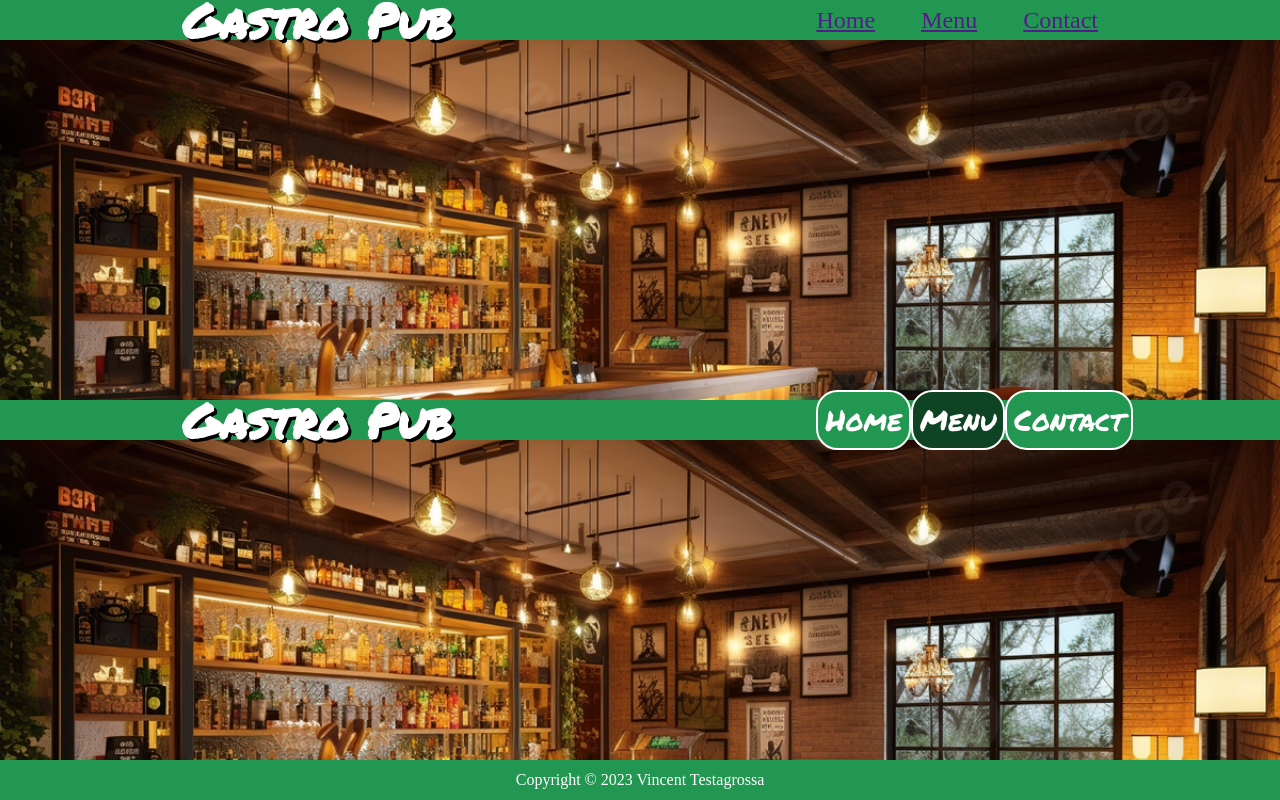
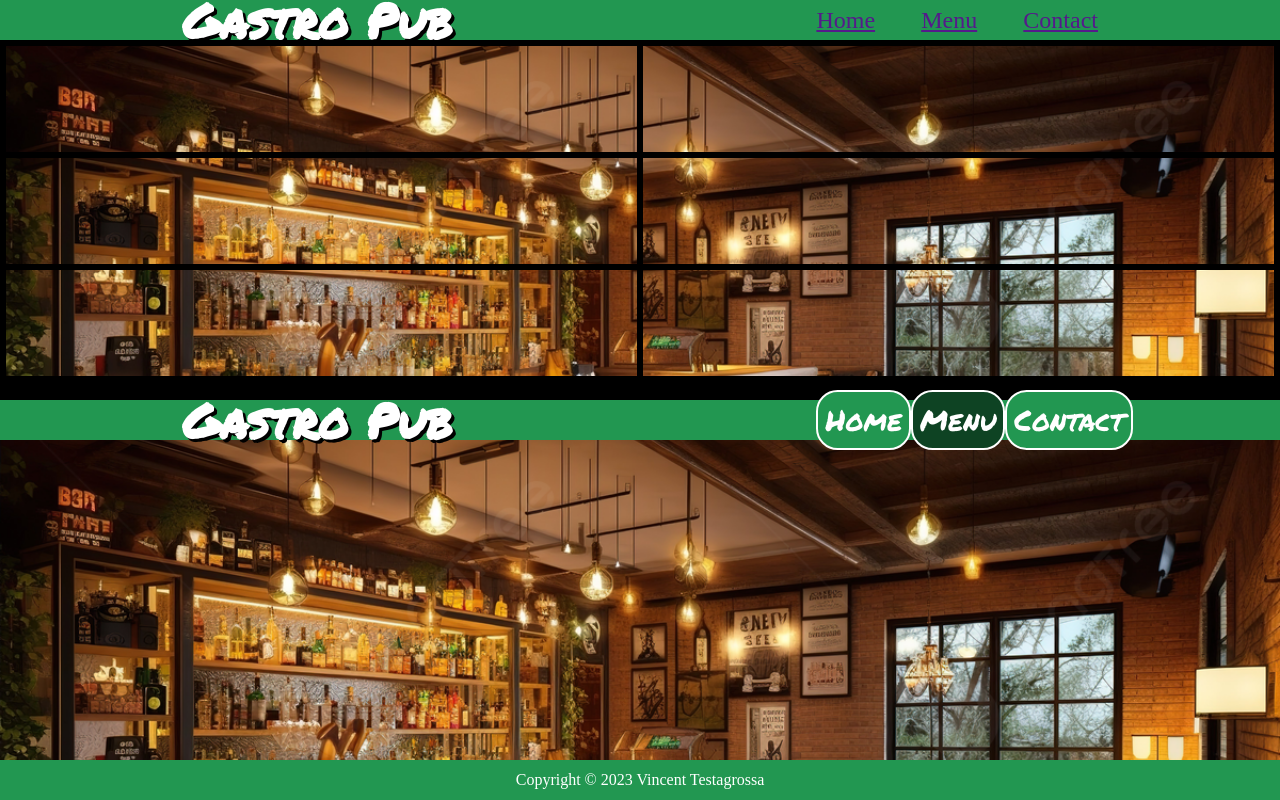
Before and after one commit to vtestagrossa/restaurant, a website built with webpack: page src/index.html in a window 1280 px wide. Both pictures are taken after a click on the button "Menu". Built offline with nearby package versions, Linux system fonts and the light colour scheme.

Commit message:
added layout framework to menu.js. Need to fill the menu items with actual content

```diff
--- a/src/home.js
+++ b/src/home.js
@@ -1,6 +1,7 @@
 function createTop() {
     const top = document.createElement('div');
     top.classList.add('hero-top');
+    top.classList.add('slideInLeft');
     const heroLogo = document.createElement('div');
     heroLogo.classList.add('hero-logo');
     const heading = document.createElement('h1');
@@ -18,6 +19,7 @@ function createTop() {
 function createBottom(){
     const bottom = document.createElement('div');
     bottom.classList.add('hero-bottom');
+    bottom.classList.add('slideInLeft');
     const locationHeading = document.createElement('h2');
     locationHeading.textContent = "Location:";
     const location = document.createElement('a');
--- a/src/menu.js
+++ b/src/menu.js
@@ -1,8 +1,26 @@
-//TODO: Implement and include in website.js
+function createMenuContainer(){
+    const menuContainer = document.createElement('div');
+    menuContainer.classList.add('menu-container');
+    menuContainer.classList.add('slideInLeft');
 
+    return menuContainer;
+}
+function createMenuItem(){
+    //TODO: add item name and description to args
+    const menuItem = document.createElement('div');
+    menuItem.classList.add('menu-item');
+
+    return menuItem;
+}
 function loadMenu(){
     const container = document.getElementById('hero-frame');
     container.textContent = "";
+    const menuContainer = createMenuContainer();
+    for (let i = 0; i < 12; i++){
+        menuContainer.appendChild(createMenuItem());
+    }
+
+    container.appendChild(menuContainer);
 }
 
 export default loadMenu;
--- a/src/style.css
+++ b/src/style.css
@@ -1,6 +1,27 @@
+@keyframes slideInLeft {
+    from {
+        margin-left: 100%;
+    }
+    to {
+        margin-left: 0%;
+    }
+}@keyframes slideInRight {
+    from {
+        margin-left: 0%;
+    }
+    to {
+        margin-left: 100%;
+    }
+}
 @font-face{
     font-family: "Marker";
     src: url(../src/PermanentMarker-Regular.ttf)
+}
+.slideInLeft{
+    animation: 0.25s slideInLeft;
+}
+.slideInRight{
+    animation: 0.25s slideInRight;
 }
 *{
     box-sizing: border-box;
@@ -116,13 +137,25 @@ body{
 .hero-bottom a:visited{
     color: white;
 }
+.menu-container{
+    display: grid;
+    grid-template: repeat(3, 1fr) / repeat(2, 1fr);
+    border-style: solid;
+    width: 100%;
+    height: 100%;
+}
+.menu-item{
+    width: 100%;
+    height: 100%;
+    border-style: solid;
+}
 .footer{
     display: flex;
     align-items: center;
     justify-content: center;
     height: 5%;
     width: 100%;
-    position: absolute;
+    position: fixed;
     bottom: 0;
     background-color: rgb(34, 151, 81);
     color: white;
--- a/src/website.js
+++ b/src/website.js
@@ -94,7 +94,7 @@ function renderPage() {
 
     content.appendChild(nav);
     content.appendChild(heroFrame);
-    content.appendChild(footer);
+    document.body.appendChild(footer);
 
     setActiveButton(document.querySelector(".navigation-button"));
     loadHome();
```
Also changed, not shown: dist/home.bundle.js, dist/index.bundle.js, dist/menu.bundle.js, dist/website.bundle.js.
